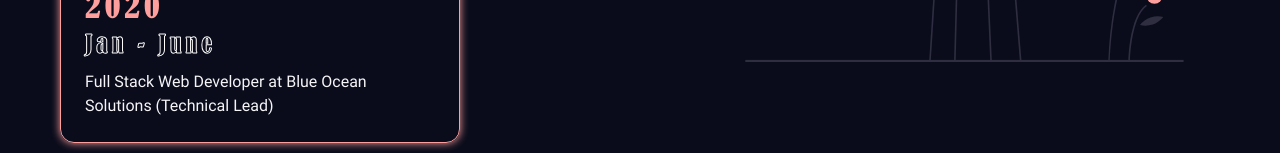
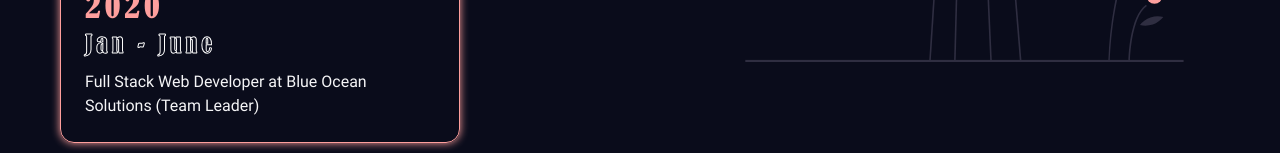
Before and after one commit to WeamAdel/WeamAdel.github.io, a React (Create React App) app: page /experience in a window 1280 px wide. Shown: the part 551-704 px from the top of the page. Built offline with nearby package versions, Linux system fonts and the light colour scheme.

Commit message:
Portfolio: Edit Story & Experience Content

```diff
--- a/src/components/Experience/Content/ExperienceCards/ExperienceCards.js
+++ b/src/components/Experience/Content/ExperienceCards/ExperienceCards.js
@@ -22,7 +22,7 @@
     year: 2020,
     months: [MONTHS.jan, MONTHS.june],
     description:
-      "Full Stack Web Developer at Blue Ocean Solutions (Technical Lead)",
+      "Full Stack Web Developer at Blue Ocean Solutions (Team Leader)",
     lead: "blue_ocean_intern",
   },
 ];
--- a/src/components/Story/Content/Content.js
+++ b/src/components/Story/Content/Content.js
@@ -5,8 +5,8 @@
 const STORIES = [
   "I am a self-taught front-end engineer who has studied mechatronics engineering at faculty of engineering Mansoura university in Egypt. Before taking web development as a career and before graduation I've spent quite long time exploring to find what I want to do with my life, starting from learning arduino, c++, electronics for embedded systems, through Solidworks, Fusion360 and Ansys for mechanical modeling and analysis.",
   "I have spent the last two years of my university working on designing mechanical systems such as air conditioning ducts, fire fighting and medical gases systems for hotels, hospitals, schools etc. using AutoCad and Revit. After I took Revit Certified Professional Certificate in 2016 I thought I found the career of my life and started to prepare for the UTW internship at ECG and after passing tests and interviews I was accepted.",
-  "During the internship I have learned a lot of things technically and most importantly personally, the staff was really great and powerful and I was extremely happy when they announced I am the best member and I will land my first ever job in such a great corporation by such a great engineers and management.",
-  "After graduation it was time to start my job, but by then I had been working on my graduation project which was firefighting, plumping and medical gases system for a hospital. It was then when I realized this is not what I want to spend my whole life doing. Once I finished my 1st project in the internship I knew that every single project will go into the same process and end up a photo copy of it which is not that much of learning and challenge. It could have been a great job for me if I love monotonous work, but I absolutely don't.",
+  "During the internship I have learned a lot of things technically and most importantly personally, the staff was really great and powerful and I was extremely happy when they announced I am the best member and I will land my first ever job in such a great corporation by such a great engineers and managers.",
+  "After graduation it was time to start my job, but by then I had been working on my graduation project which was firefighting, plumping and medical gases system for a hospital. It was then when I realized this is not what I want to spend my whole life doing. Once I finished my 1st project in the internship I knew that every single project will go into the same process and end up a photo copy of it which is not that much of learning, exploring and challenge i seek. It could have been a great job for me if I love monotonous work, but I absolutely don't.",
   'I then decided I should give programming another try but definitely not embedded systems again which I did not enjoy at the first place besides I lack the environment to do real world projects. After that I found myself out of no where searching "How to become a web developer" and the journey started.',
 ];
 
--- a/src/components/Story/Header/Text/Text.js
+++ b/src/components/Story/Header/Text/Text.js
@@ -8,7 +8,7 @@
           <h1 className="page-heading">My Story</h1>
           <p>
             The journey to identify what you love and where you fit best is not
-            obvious nor easy. Here I will show some of the breakpoints in my own
+            obvious nor easy. Here I will talk about the breakpoints in my own
             journey and the decisions I've made that led me to be a software
             engineer. Please feel free to jump to a timed summary to what I
             achieved throw that journey.
--- a/src/components/Story/TimedSummary/Schedule/Schedule.js
+++ b/src/components/Story/TimedSummary/Schedule/Schedule.js
@@ -2,6 +2,24 @@
 import ScheduleItem from "./ScheduleItem/ScheduleItem";
 
 const SCHEDULE_ITEMS = [
+  {
+    title: "Full Stack Web Developer at Blue Ocean Solutions (Team Leader)",
+    date: "Jan 2020 - June 2020",
+    iconName: "suitcase",
+    type: "work",
+  },
+  {
+    title:
+      "Blue Ocean Solutions For Digital Solutions Internship (Best Member)",
+    date: "July 2019 - Dec 2019",
+    type: "education",
+  },
+
+  {
+    title: "UTW Mechanical Department Internship (Best Member)",
+    date: "July 2017 - Sept 2017",
+    type: "education",
+  },
   {
     title: "Autodesk Revit Certified Professional",
     date: "Sept 2016",
@@ -16,23 +34,6 @@
     ),
     date: "Sept 2013 - Aug 2018",
     type: "education",
-  },
-  {
-    title: "UTW Mechanical Department Internship (Best Member)",
-    date: "July 2017 - Sept 2017",
-    type: "education",
-  },
-  {
-    title:
-      "Blue Ocean Solutions For Digital Solutions Internship (Best Member)",
-    date: "July 2019 - Dec 2019",
-    type: "education",
-  },
-  {
-    title: "Full Stack Web Developer at Blue Ocean Solutions (Technical Lead)",
-    date: "Jan 2020 - June 2020",
-    iconName: "suitcase",
-    type: "work",
   },
 ];
 function Schedule() {
```
